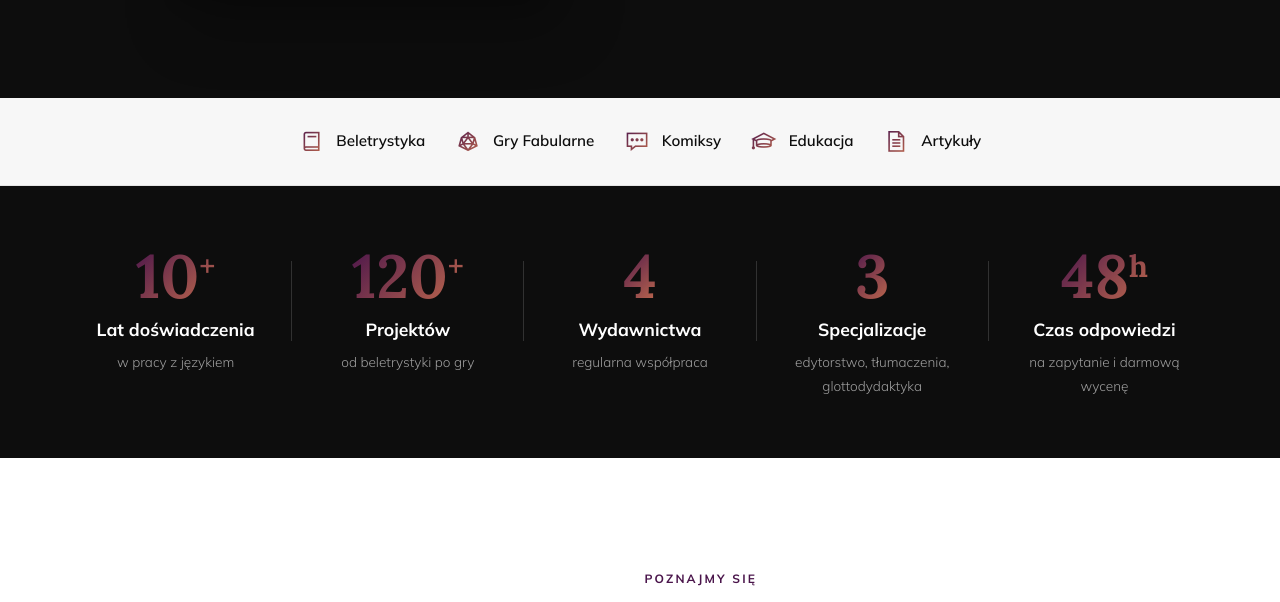
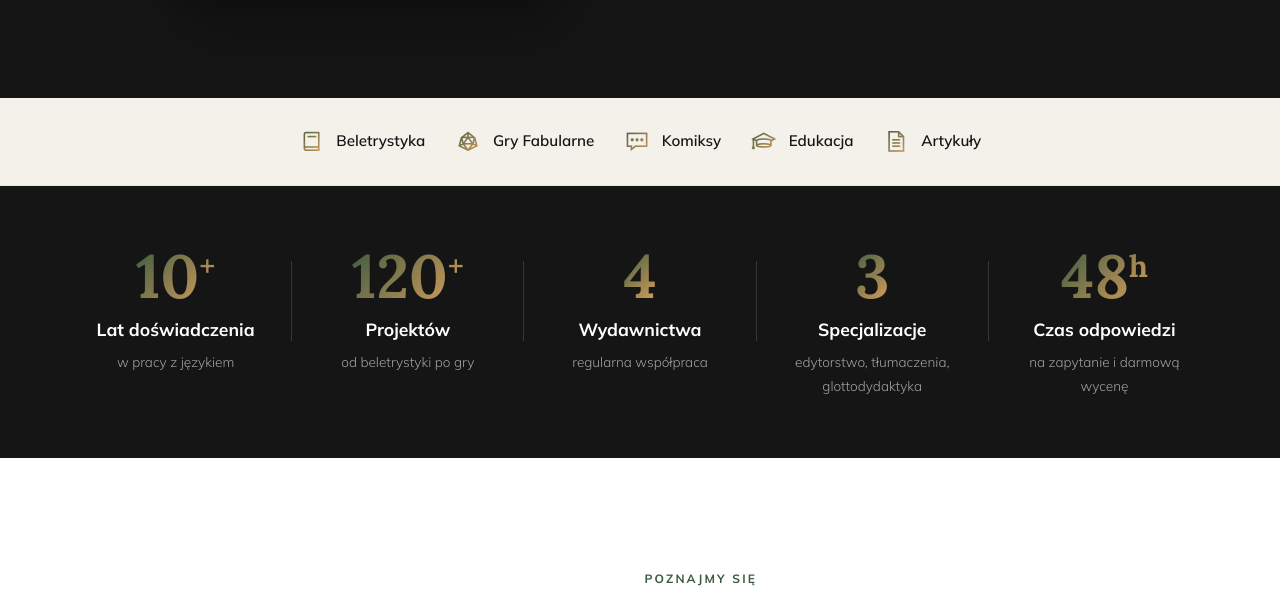
Before and after one commit to Bonnie00726/nataliaszoppa, a Jekyll site: the page built from index.html, in a window 1280 px wide. Shown: the part 724-1326 px from the top of the page. Built offline with Jekyll 4.4.1, drawn with Linux system fonts in a browser that asks for light colours; grey boxes are pictures that could not be loaded.

Commit message:
Update default.html

```diff
--- a/_layouts/default.html
+++ b/_layouts/default.html
@@ -5,20 +5,20 @@
 
     <style>
         :root {
-            --ink:        #0D0D0D;
+          --ink:        #151515;
             --ink-soft:   #333333;
             --ink-muted:  #666666;
             --paper:      #FFFFFF;
-            --paper-warm: #F7F7F7;
+           --paper-warm: #F4F1EB;
             --paper-mid:  #E5E5E5;
-        --grad-start: #4A154B; /* Zgaszony śliwkowy */
-        --grad-end:   #C26B4D; /* Miedziany pomarańcz */
+      --grad-start: #3A5A40; /* Głęboka, zgaszona zieleń */
+        --grad-end:   #DDA15E; /* Szlachetne stare złoto / ochra */
 
-        /* Brak środka = piękny, "brudny" gradient pod skosem 135 stopni */
+        /* Twój ulubiony, "brudny" artystyczny gradient (bez czystego środka) */
         --grad:       linear-gradient(135deg, var(--grad-start) 0%, var(--grad-end) 100%);
         --grad-text:  linear-gradient(135deg, var(--grad-start) 0%, var(--grad-end) 100%);
 
-        /* Oraz przy okazji zmieniamy neonowy, fioletowy kafelek na pasującą śliwkę */
+        /* Dopasowanie trzeciego kafelka do butelkowej zieleni */
         --green:      var(--grad-start);
             --shadow-soft:   0 4px 24px rgba(13,13,13,0.06);
             --shadow-med:    0 8px 40px rgba(13,13,13,0.10);
```
